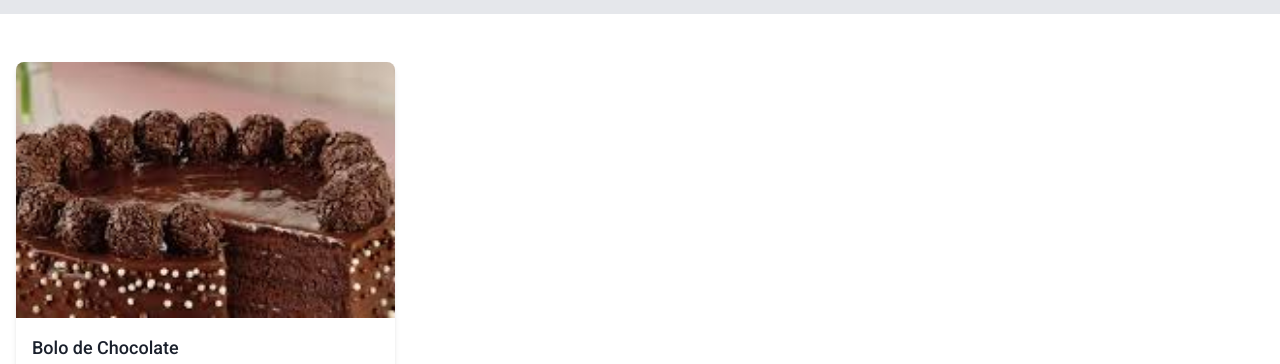
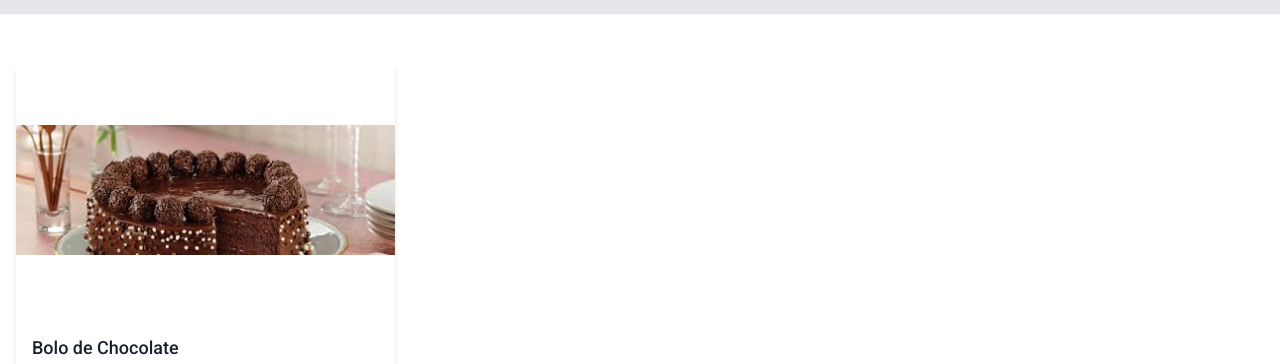
Before and after one commit to alexpxmort/LeticiaCorrea-Blog, a Next.js app: page / in a window 1280 px wide. Shown: the part 543-907 px from the top of the page. Built offline with nearby package versions, Linux system fonts and the light colour scheme.

Commit message:
Update RecipeCard.tsx

```diff
--- a/src/ui/components/RecipeCard/RecipeCard.tsx
+++ b/src/ui/components/RecipeCard/RecipeCard.tsx
@@ -5,7 +5,7 @@ const RecipeCard = ({ recipe }) => {
   return (
     <a href={`/receitas/${id}`} className="hover:no-underline">
       <div className="w-full border-1 border-gray-300 rounded-lg overflow-hidden shadow-md mb-8 mx-auto">
-        <img src={image} alt={title} className="object-cover w-full h-64" />
+        <img src={image} alt={title} className="object-contain w-full h-64" />
         <div className="p-4">
           <h2 className="text-lg font-medium">{title}</h2>
           <p className="text-sm">{description}</p>
```
